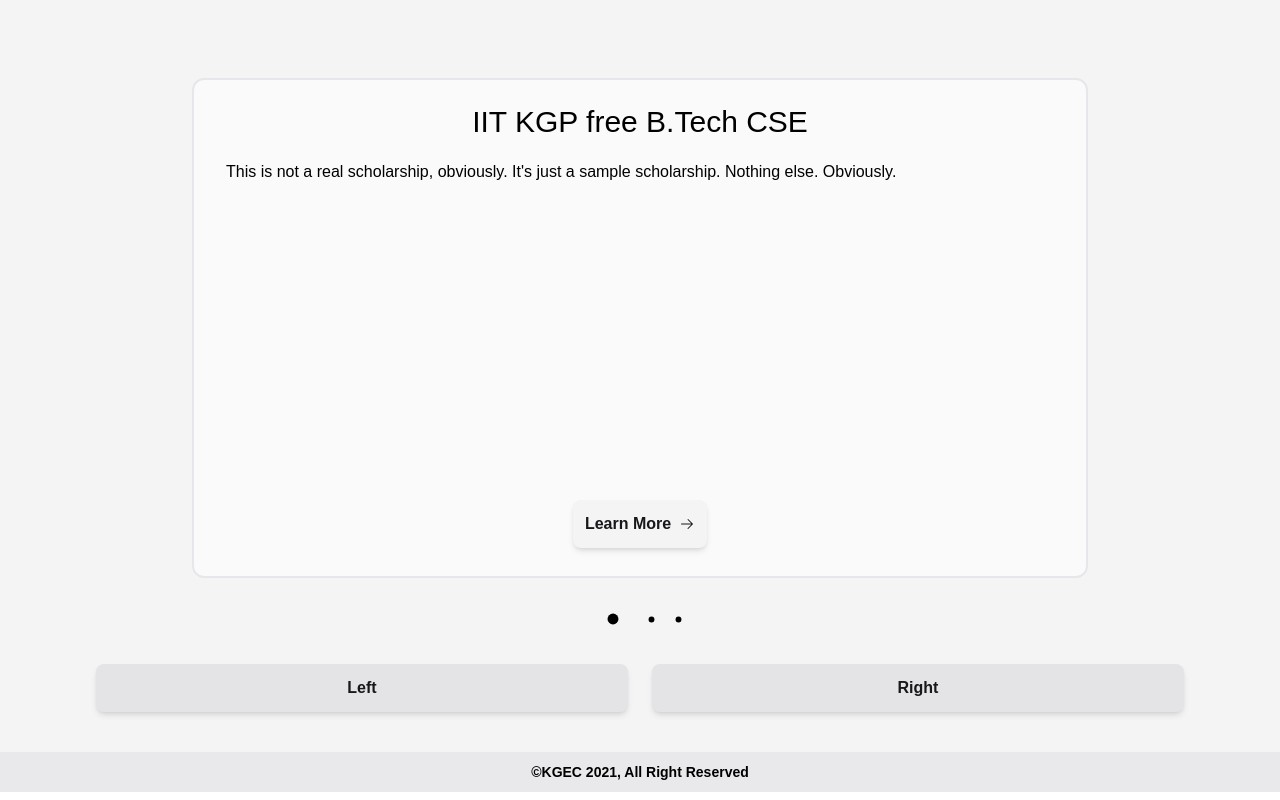
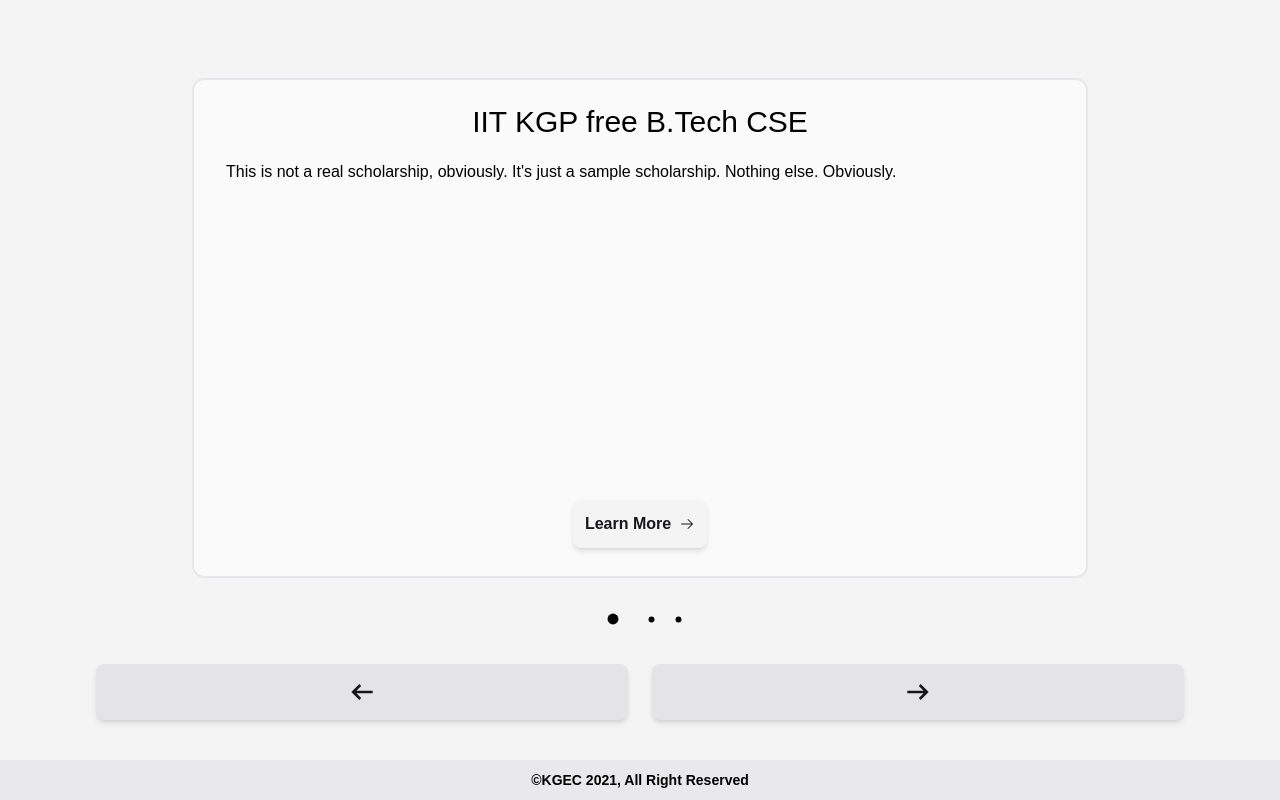
Before and after one commit to kgec-alumni-interaction-cell/website, a Next.js app: page /scholarships in a window 1280 px wide. Shown: the part 374-1174 px from the top of the page. Built offline with nearby package versions, Linux system fonts and the light colour scheme; a web font is replaced by a local one.

Commit message:
fix: added some icons

```diff
--- a/src/components/slideshow/Slideshow.tsx
+++ b/src/components/slideshow/Slideshow.tsx
@@ -69,7 +69,16 @@
           }}
           className="w-full bg-zinc-200 ml-10 md:ml-24 mr-3 mb-10 rounded-lg py-1.5 md:py-3 mx-auto hover:bg-sky-100 duration-300 text-zinc-900 focus:ring-1 ring-zinc-50 lg:min-w-fit px-3 shadow-md flex justify-center items-center gap-2 font-semibold group"
         >
-          Left
+          <svg
+            xmlns="http://www.w3.org/2000/svg"
+            className="w-6 md:w-8 h-6 md:h-8"
+            viewBox="0 0 24 24"
+          >
+            <path
+              fill="currentColor"
+              d="m10 18l-6-6l6-6l1.4 1.45L7.85 11H20v2H7.85l3.55 3.55L10 18Z"
+            />
+          </svg>
         </button>
         <button
           onClick={() => {
@@ -79,7 +88,16 @@
           }}
           className="w-full bg-zinc-200 mr-10 md:mr-24 ml-3 mb-10 rounded-lg py-1.5 md:py-3 mx-auto hover:bg-sky-100 duration-300 text-zinc-900 focus:ring-1 ring-zinc-50 lg:min-w-fit px-3 shadow-md flex justify-center items-center gap-2 font-semibold group"
         >
-          Right
+          <svg
+            xmlns="http://www.w3.org/2000/svg"
+            className="w-6 md:w-8 h-6 md:h-8"
+            viewBox="0 0 24 24"
+          >
+            <path
+              fill="currentColor"
+              d="m14 18l-1.4-1.45L16.15 13H4v-2h12.15L12.6 7.45L14 6l6 6l-6 6Z"
+            />
+          </svg>
         </button>
       </div>
     </>
```
